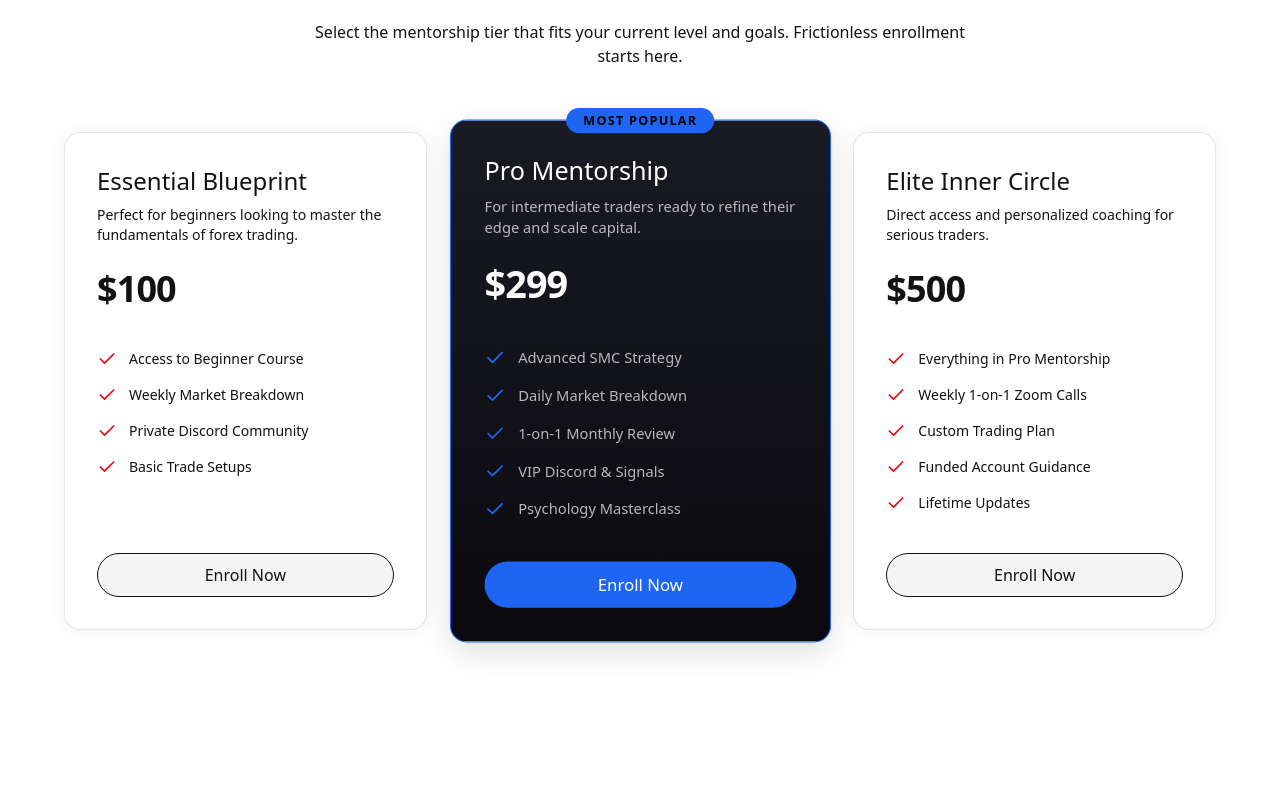
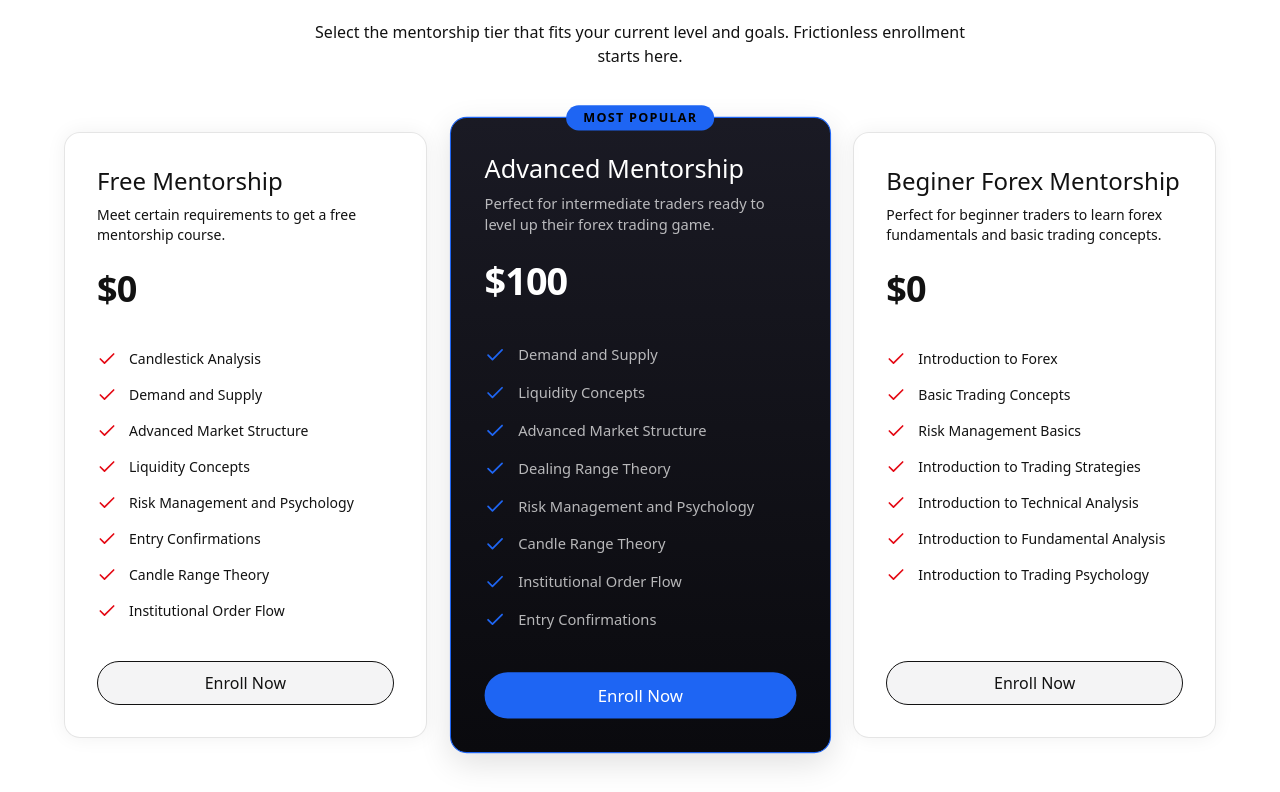
Before and after one commit to delmond147/kellybilla-fx, a Next.js app: page / in a window 1280 px wide. Shown: the part 1348-2140 px from the top of the page. Built offline with nearby package versions, Linux system fonts and the light colour scheme; no server answers.

Commit message:
upated commit

```diff
--- a/src/app/ClientHome.tsx
+++ b/src/app/ClientHome.tsx
@@ -109,8 +109,8 @@ export function ClientHome({ youtubeFeed }: { youtubeFeed: React.ReactNode }) {
                             <Button variant="primary" className="h-11 px-5 sm:h-12 sm:px-6 text-sm sm:text-base font-semibold tracking-wide" onClick={() => document.getElementById('packages')?.scrollIntoView({ behavior: 'smooth' })}>
                                 Start Your Journey
                             </Button>
-                            <Button variant="secondary" className="h-11 px-5 sm:h-12 sm:px-6 text-sm sm:text-base font-semibold tracking-wide" onClick={() => document.getElementById('youtube')?.scrollIntoView({ behavior: 'smooth' })}>
-                                Watch Insights
+                            <Button variant="secondary" className="h-11 px-5 sm:h-12 sm:px-6 text-sm sm:text-base font-semibold tracking-wide" onClick={() => window.open('https://t.me/+xMqfUsDrsD00Yzhk', '_blank')}>
+                                Join Telegram Community
                             </Button>
                         </div>
                     </motion.div>
--- a/src/components/sections/Packages.tsx
+++ b/src/components/sections/Packages.tsx
@@ -8,43 +8,53 @@ import { motion, Variants } from "framer-motion";
 
 const PACKAGES = [
     {
-        id: "essential",
-        name: "Essential Blueprint",
-        price: 100,
-        description: "Perfect for beginners looking to master the fundamentals of forex trading.",
+        id: "Free",
+        name: "Free Mentorship",
+        price: 0,
+        description: "Meet certain requirements to get a free mentorship course.",
         features: [
-            "Access to Beginner Course",
-            "Weekly Market Breakdown",
-            "Private Discord Community",
-            "Basic Trade Setups"
+            "Candlestick Analysis",
+            "Demand and Supply",
+            "Advanced Market Structure",
+            "Liquidity Concepts",
+            "Risk Management and Psychology",
+            "Entry Confirmations",
+            "Candle Range Theory",
+            "Institutional Order Flow"
         ],
         highlight: false,
     },
     {
-        id: "pro",
-        name: "Pro Mentorship",
-        price: 299,
-        description: "For intermediate traders ready to refine their edge and scale capital.",
+        id: "Advanced Mentorship",
+        name: "Advanced Mentorship",
+        price: 100,
+        description: "Perfect for intermediate traders ready to level up their forex trading game.",
         features: [
-            "Advanced SMC Strategy",
-            "Daily Market Breakdown",
-            "1-on-1 Monthly Review",
-            "VIP Discord & Signals",
-            "Psychology Masterclass"
+            "Demand and Supply",
+            "Liquidity Concepts",
+            "Advanced Market Structure",
+            "Dealing Range Theory",
+            "Risk Management and Psychology",
+            "Candle Range Theory",
+            "Institutional Order Flow",
+            "Entry Confirmations"
+
         ],
         highlight: true,
     },
     {
-        id: "elite",
-        name: "Elite Inner Circle",
-        price: 500,
-        description: "Direct access and personalized coaching for serious traders.",
+        id: "Beginer Mentorship",
+        name: "Beginer Forex Mentorship",
+        price: 0,
+        description: "Perfect for beginner traders to learn forex fundamentals and basic trading concepts.",
         features: [
-            "Everything in Pro Mentorship",
-            "Weekly 1-on-1 Zoom Calls",
-            "Custom Trading Plan",
-            "Funded Account Guidance",
-            "Lifetime Updates"
+            "Introduction to Forex",
+            "Basic Trading Concepts",
+            "Risk Management Basics",
+            "Introduction to Trading Strategies",
+            "Introduction to Technical Analysis",
+            "Introduction to Fundamental Analysis",
+            "Introduction to Trading Psychology"
         ],
         highlight: false,
     }
```
